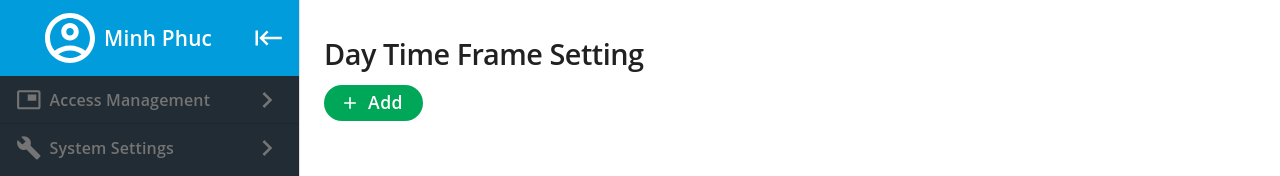
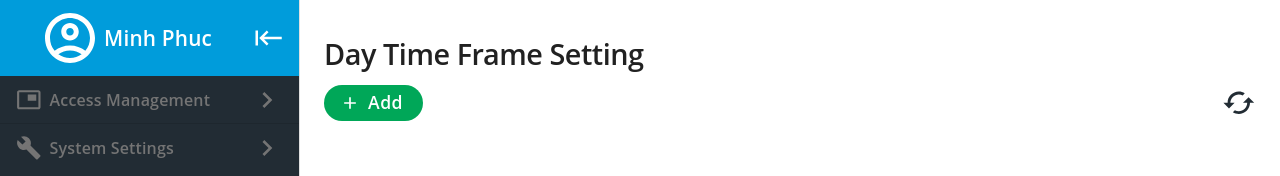
Before and after one commit to PhucDong/sbd-project-fe, a React (Create React App) app: page /access-management/day-time-frame in a window 1280 px wide. Shown: the top 176 px of the page. Built offline with nearby package versions, Linux system fonts and the light colour scheme.

Commit message:
Add refresh icon

```diff
--- a/src/pages/DayTimeFrame.js
+++ b/src/pages/DayTimeFrame.js
@@ -1,10 +1,11 @@
-import { Box, Button } from "@mui/material";
+import { Box, Button, IconButton } from "@mui/material";
 import MainHeadingLayout from "../layouts/MainHeadingLayout";
 import MainButtonGroupLayout from "../layouts/MainButtonGroupLayout";
 import { useState } from "react";
 import AddIcon from "@mui/icons-material/Add";
 import AddFormLayout from "../layouts/AddFormLayout";
 import AddDayTimeFrameForm from "../components/AddDayTimeFrameForm";
+import CachedIcon from "@mui/icons-material/Cached";
 
 function DayTimeFrame() {
   const [openAddForm, setOpenAddForm] = useState(false);
@@ -40,6 +41,12 @@ function DayTimeFrame() {
           Add
         </Button>
 
+        <IconButton
+          sx={{ p: 0, "&:hover": { backgroundColor: "transparent" } }}
+        >
+          <CachedIcon sx={{ fontSize: "2.1rem", color: "primary.main" }} />
+        </IconButton>
+
         <AddFormLayout
           openAddForm={openAddForm}
           handleCloseAddForm={handleCloseAddForm}
```
